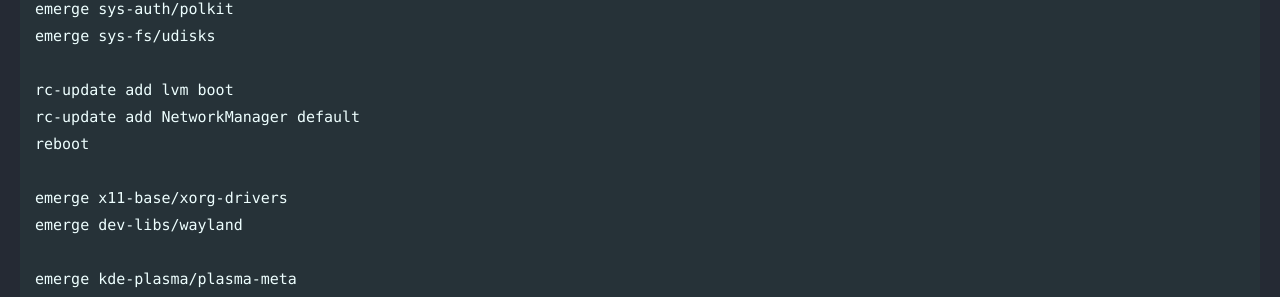
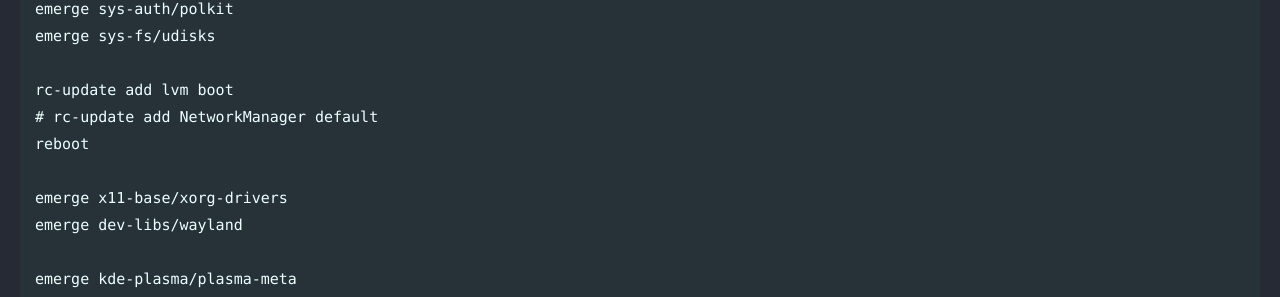
Before and after one commit to Connor-McCartney/Connor-McCartney.github.io, a Jekyll site: the page built from _pages/misc/gentoo.md, in a window 1280 px wide and 1400 px high, scrolled down 4950 px. Shown: the part 829-1126 px from the top of the window. Built offline with Jekyll 4.4.1, drawn with Linux system fonts in a browser that asks for light colours; cached includes are drawn as plain includes; our own code applies the rules of GitHub Pages for plain Markdown files; some of the changed text lies outside the part shown.

```diff
--- a/_pages/misc/gentoo.md
+++ b/_pages/misc/gentoo.md
@@ -260,7 +260,7 @@ emerge sys-auth/polkit
 emerge sys-fs/udisks
 
 rc-update add lvm boot
-rc-update add NetworkManager default
+# rc-update add NetworkManager default
 reboot
 
 emerge x11-base/xorg-drivers
```
